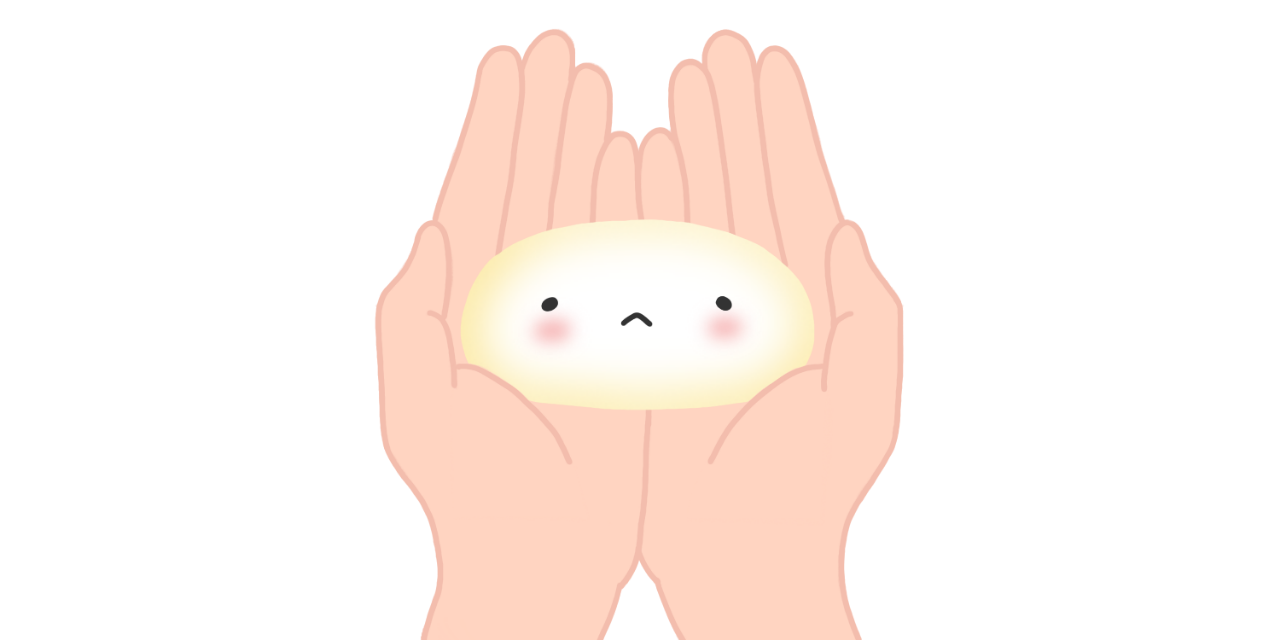
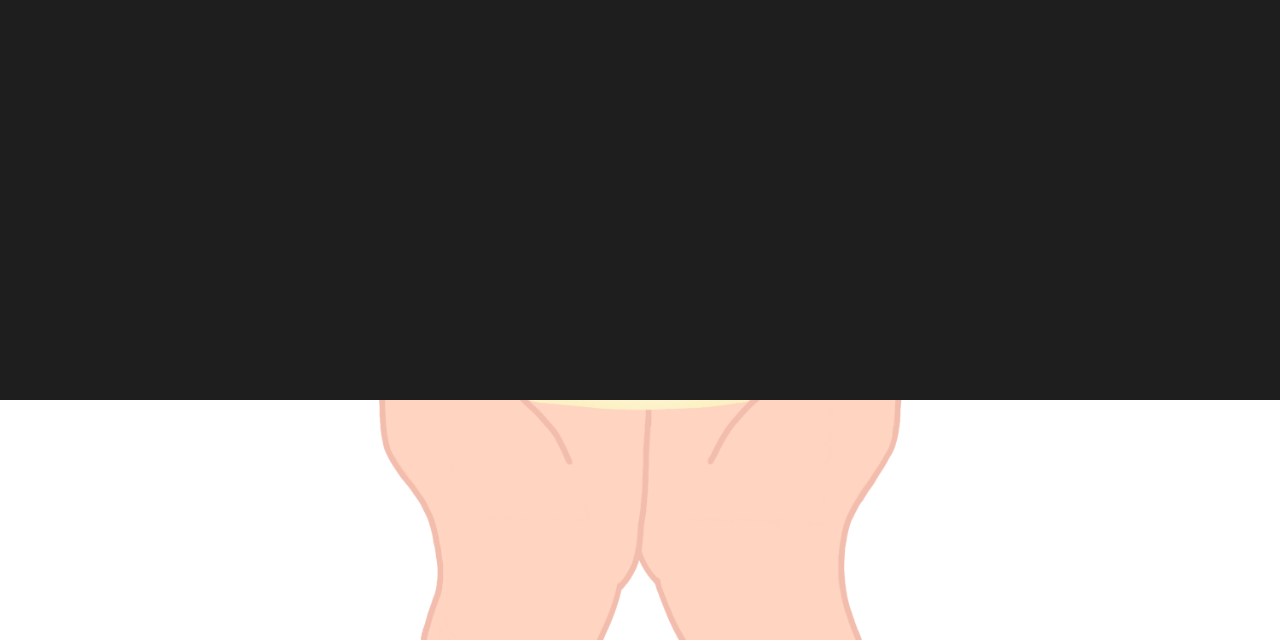
Before and after one commit to Pei4/109DCT_mobile, a PHP site: page /public/html/lv1.html in a window 1280 px wide. Shown: the top 640 px of the page. Run offline with PHP 8.4, Linux system fonts and the light colour scheme; some libraries are stand-ins or nearby versions.

Commit message:
preview css

```diff
--- a/public/scss/mobile.css
+++ b/public/scss/mobile.css
@@ -69,6 +69,7 @@ img {
 }
 
 #preview {
+  background-color: #1E1E1E;
   position: absolute;
   width: 100vw;
   height: 50vh;
--- a/public/scss/mobile.scss
+++ b/public/scss/mobile.scss
@@ -64,6 +64,7 @@ img{
 }
 
 #preview{
+  background-color: #1E1E1E;
   position: absolute;
   width: 100vw;
   height: 50vh;
```
Also changed, not shown: 1 other file.
